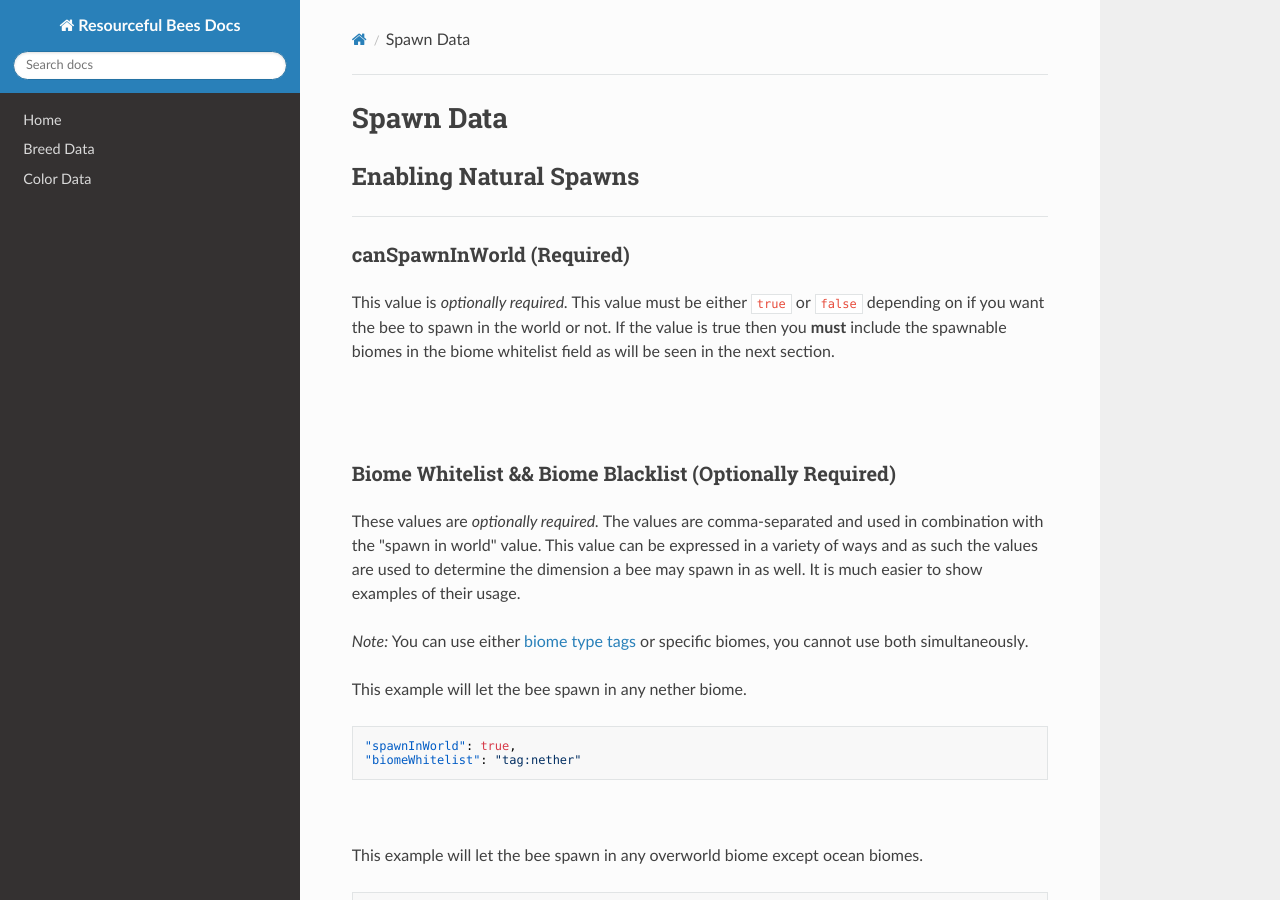
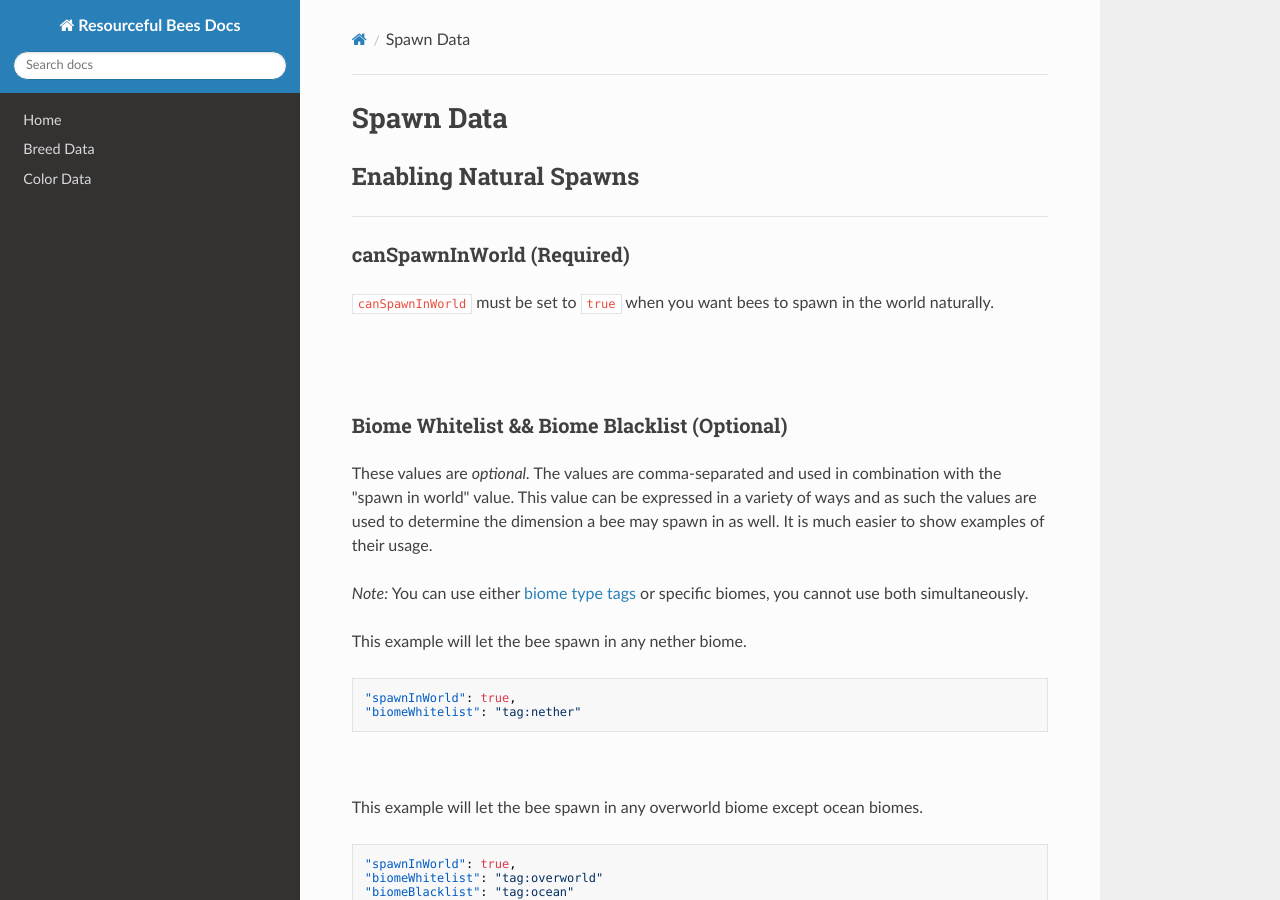
Before and after one commit to Team-Resourceful/ResourcefulBeesDocs, an MkDocs documentation site: the page built from docs/bee_data/spawn_data.md, in a window 1280 px wide and 900 px high. Built offline with MkDocs 1.6.1, drawn with Linux system fonts in a browser that asks for light colours; nearby versions of some CDN libraries.

Commit message:
docs/bee_data/spawn_data.md updated from https://stackedit.io/

```diff
--- a/docs/bee_data/spawn_data.md
+++ b/docs/bee_data/spawn_data.md
@@ -6,14 +6,14 @@
 
 ### **canSpawnInWorld** (Required)
 
-This value is *optionally required.* This value must be either `true` or `false` depending on if you want the bee to spawn in the world or not. If the value is true then you **must** include the spawnable biomes in the biome whitelist field as will be seen in the next section.
+`canSpawnInWorld`  must be set to `true` when you want bees to spawn in the world naturally.
 
 <br>
 <br>
 
-### **Biome Whitelist && Biome Blacklist** (Optionally Required)
+### **Biome Whitelist && Biome Blacklist** (Optional)
 
-These values are *optionally required.* The values are comma-separated and used in combination with the "spawn in world" value. This value can be expressed in a variety of ways and as such the values are used to determine the dimension a bee may spawn in as well. It is much easier to show examples of their usage.
+These values are *optional.* The values are comma-separated and used in combination with the "spawn in world" value. This value can be expressed in a variety of ways and as such the values are used to determine the dimension a bee may spawn in as well. It is much easier to show examples of their usage.
 
 *Note:* You can use either [biome type tags](https://github.com/Dungeon-Derps-Development/ResourcefulBees/wiki/Biome-Tags) or specific biomes, you cannot use both simultaneously.
 
```
Also changed, not shown: other parts of docs/bee_data/spawn_data.md (+1 -1 lines).
